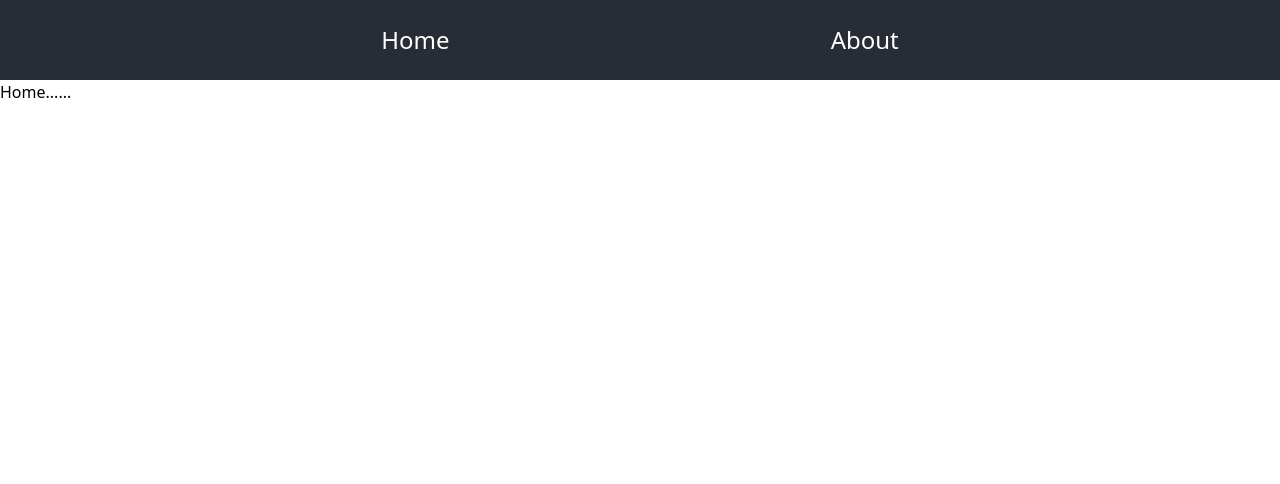
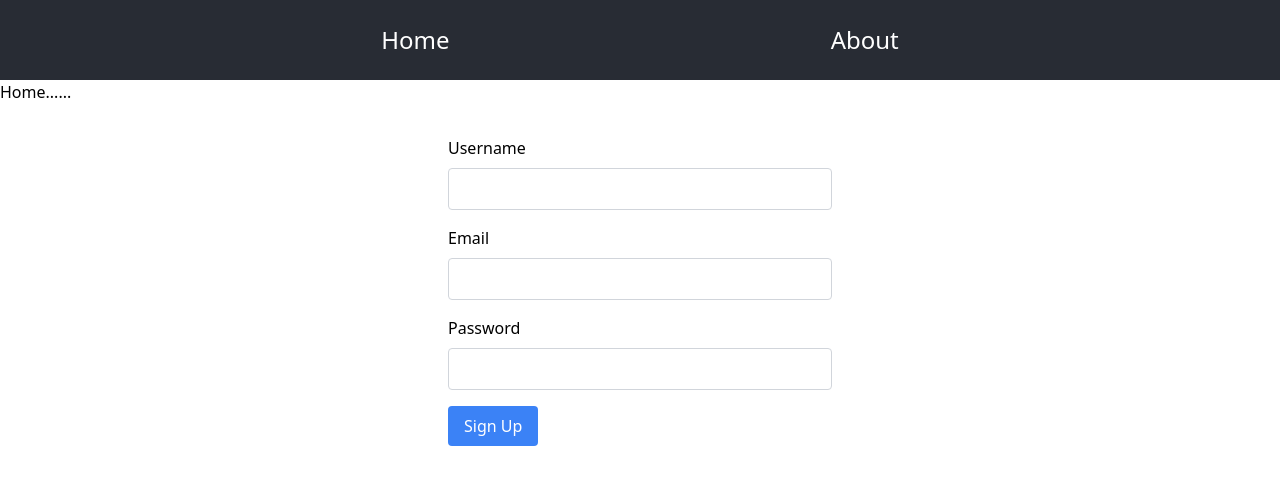
Before and after one commit to NileshDeshmukh09/bidding-website-frontend, a React (Create React App) app: page / in a window 1280 px wide. Shown: the top 484 px of the page. Built offline with nearby package versions, Linux system fonts and the light colour scheme.

Commit message:
signup and loading

```diff
--- a/package.json
+++ b/package.json
@@ -7,6 +7,7 @@
     "@testing-library/jest-dom": "^5.17.0",
     "@testing-library/react": "^13.4.0",
     "@testing-library/user-event": "^13.5.0",
+    "axios": "^1.6.8",
     "react": "^18.3.1",
     "react-dom": "^18.3.1",
     "react-redux": "^9.1.1",
--- a/src/App.js
+++ b/src/App.js
@@ -1,4 +1,4 @@
-// AppRouter.js
+
 import React from "react";
 import { Route, Routes } from "react-router-dom";
 import Home from "./pages/Home";
--- /dev/null
+++ b/src/common/PrimaryButton.jsx
@@ -0,0 +1,9 @@
+import React from 'react'
+
+const primaryButton = () => {
+  return (
+    <div>primaryButton</div>
+  )
+}
+
+export default primaryButton
--- a/src/pages/Home.jsx
+++ b/src/pages/Home.jsx
@@ -1,10 +1,12 @@
 import React from 'react'
+import Signup from './Signup'
 // import Loading from '../common/Loading'
 
 const Home = () => {
   return (
     <div>
       <h1>Home......</h1>
+      <Signup/>
     </div>
   )
 }
--- a/src/pages/Signup.jsx
+++ b/src/pages/Signup.jsx
@@ -1,9 +1,104 @@
-import React from 'react'
+// src/components/SignupForm.js
+import React, { useState } from "react";
+import { useDispatch } from "react-redux";
+// import { signUp } from '../store/actions/authActions';
+import { createUser } from "../services/user.services";
+import { useNavigate } from "react-router-dom";
+import LoadingSpinner from "../common/Loading";
+import { loginSuccess, setToken } from "../redux/slices/user.slice";
 
 const Signup = () => {
+  const dispatch = useDispatch();
+  const navigate = useNavigate();
+  const [formData, setFormData] = useState({
+    username: "",
+    email: "",
+    password: "",
+  });
+  const [error, setError] = useState(null);
+  const [loading, setLoading] = useState(false);
+
+  const handleChange = (e) => {
+    setFormData({ ...formData, [e.target.name]: e.target.value });
+  };
+
+  const handleSubmit = async (e) => {
+    e.preventDefault();
+    setLoading(true);
+    try {
+      const res = await createUser(formData);
+
+      if (res.data && res.data.success) {
+        setLoading(false);
+        dispatch(loginSuccess(res.data.user));
+        dispatch(setToken(res.data.accessToken));
+        navigate("/about");
+      } else {
+        setLoading(false);
+        setError(res.message);
+      }
+
+      console.log("res : ", res);
+    } catch (error) {
+      setLoading(false);
+      setError("An error occurred while signing up.");
+      console.error("Error fetching data:", error);
+    }
+  };
+
   return (
-    <div>Signup</div>
-  )
-}
+    <form onSubmit={handleSubmit} className="max-w-sm mx-auto mt-8">
+      <div className="mb-4">
+        <label htmlFor="username" className="block mb-2">
+          Username
+        </label>
+        <input
+          type="text"
+          id="username"
+          name="username"
+          value={formData.username}
+          onChange={handleChange}
+          className="border border-gray-300 rounded px-3 py-2 w-full"
+          required
+        />
+      </div>
+      <div className="mb-4">
+        <label htmlFor="email" className="block mb-2">
+          Email
+        </label>
+        <input
+          type="email"
+          id="email"
+          name="email"
+          value={formData.email}
+          onChange={handleChange}
+          className="border border-gray-300 rounded px-3 py-2 w-full"
+          required
+        />
+      </div>
+      <div className="mb-4">
+        <label htmlFor="password" className="block mb-2">
+          Password
+        </label>
+        <input
+          type="password"
+          id="password"
+          name="password"
+          value={formData.password}
+          onChange={handleChange}
+          className="border border-gray-300 rounded px-3 py-2 w-full"
+          required
+        />
+      </div>
+      {error && <p className="text-red-500">{error}</p>}
+      <button
+        type="submit"
+        className="bg-blue-500 hover:bg-blue-600 text-white py-2 px-4 rounded"
+      >
+        {loading ? <LoadingSpinner /> : `Sign Up`}
+      </button>
+    </form>
+  );
+};
 
-export default Signup
+export default Signup;
--- /dev/null
+++ b/src/pages/SignupLanding.jsx
@@ -0,0 +1,9 @@
+import React from 'react'
+
+const SignupLanding = () => {
+  return (
+    <div>SignupLanding</div>
+  )
+}
+
+export default SignupLanding
--- a/src/redux/Slices/user.slice.js
+++ b/src/redux/Slices/user.slice.js
@@ -3,8 +3,7 @@ import { createSlice } from "@reduxjs/toolkit";
 
 const initialState = {
     user: null,
-    loading: false,
-    error: false
+    token : null
 }
 
 
@@ -12,22 +11,19 @@ export const userSlice = createSlice({
     name: "user",
     initialState,
     reducers: {
-        loginStart: (state) => {
-            state.loading = true
+
+        setToken : (state, action) => {
+            state.token = action.payload
         },
         loginSuccess: (state, action) => {
-            state.loading = false
             state.user = action.payload
         },
-        loginFailed: (state , action) => {
-            state.loading = false
-            state.error = action.payload;
-        },
+
         logout: (state) => {
             state.user = null
         }
     }
 })
 
-export const { loginStart, loginSuccess, loginFailed, logout } = userSlice.actions
+export const {  loginSuccess, setToken, logout } = userSlice.actions
 export default userSlice.reducer
--- a/src/redux/store.js
+++ b/src/redux/store.js
@@ -1,5 +1,5 @@
 import { combineReducers, configureStore } from "@reduxjs/toolkit";
-import userReducer from "./Slices/user.slice";
+import userReducer from "./slices/user.slice";
 import storage from "redux-persist/lib/storage";
 import persistStore from "redux-persist/es/persistStore";
 import { persistReducer } from "redux-persist";
--- a/src/services/user.services.js
+++ b/src/services/user.services.js
@@ -1,10 +1,12 @@
-import axiosInstance from './axios';
+import {axiosInstance} from '../axios/axios'
 
-export const getUser = async () => {
+export const createUser = async (data) => {
     try {
-      const response = await axiosInstance.get('/api/v1/users');
-      setData(response.data);
+      const response = await axiosInstance.post('/auth/register' , data );
+      return response;
     } catch (error) {
-      console.error('Error fetching data:', error);
+      console.error('Error fetching data:', error.response.data);
+
+      return error.response.data;
     }
   };
```
